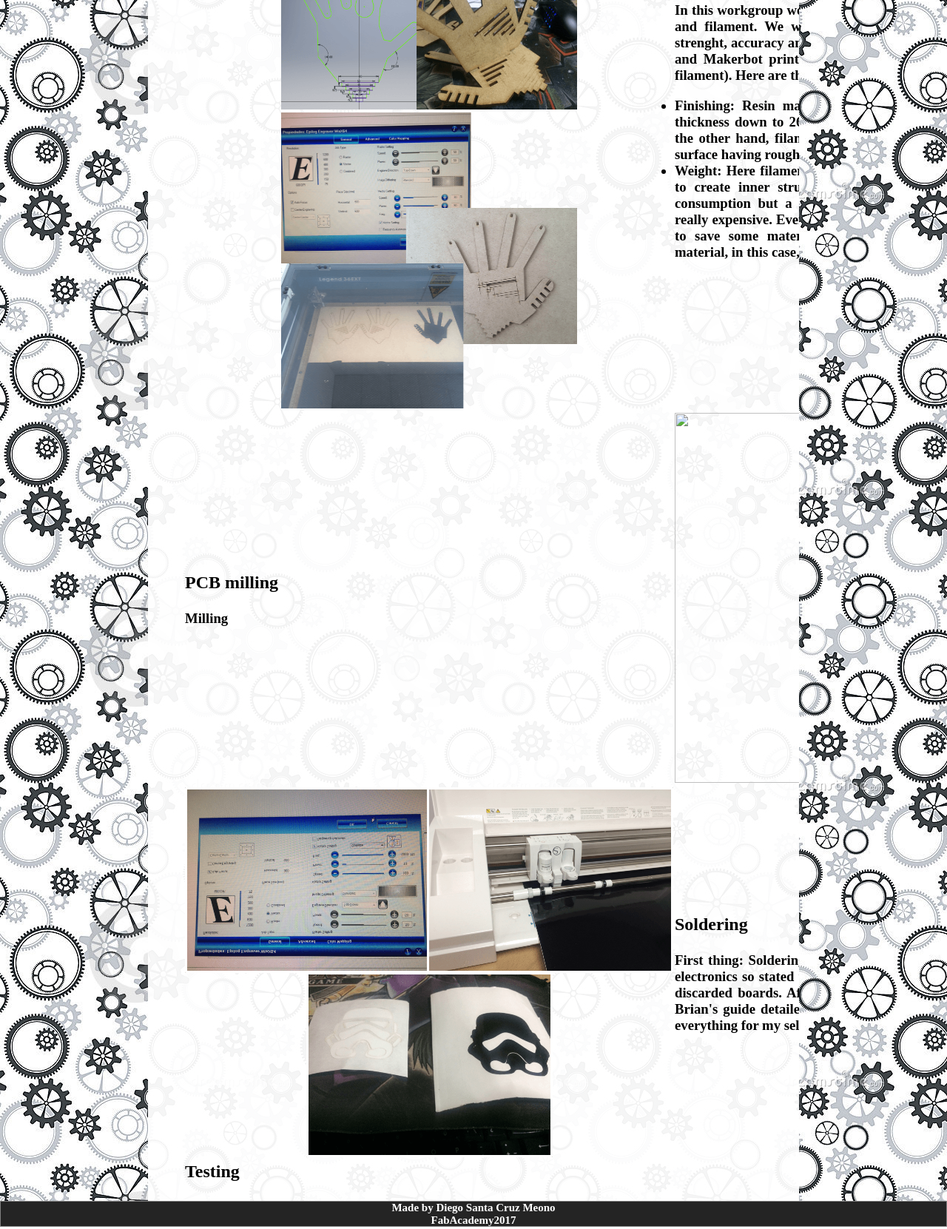
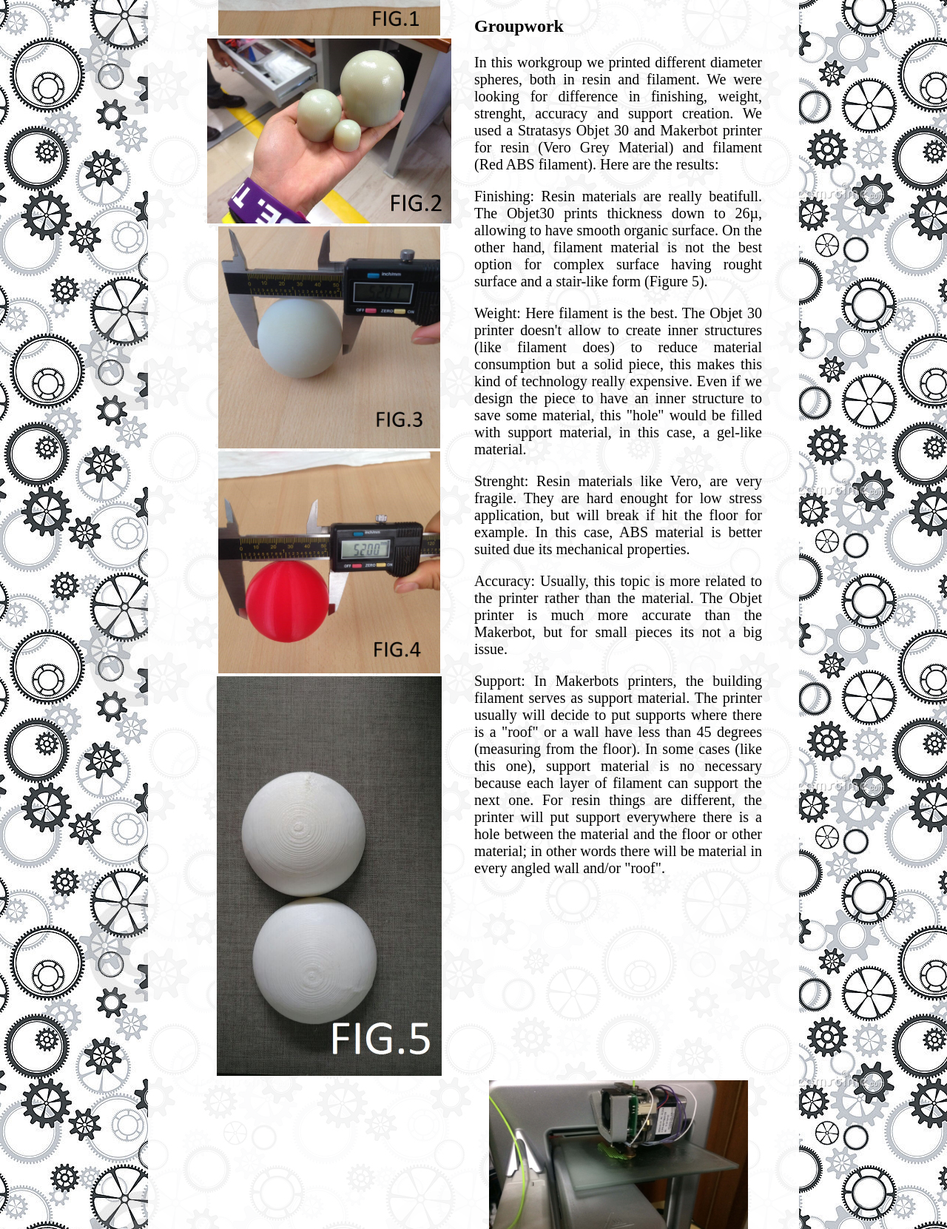
Before and after one commit to Jaeggler/WebPageTest, a plain HTML site: page week5.html in a window 1280 px wide. Shown: the part 526-2187 px from the top of the page at 74% size. Drawn offline with Linux system fonts and the light colour scheme.

Commit message:
week5 - Finish

```diff
--- a/style.css
+++ b/style.css
@@ -113,6 +113,8 @@ header{
 .contenido h3{
   text-align: justify;
   margin-top: 1em;
+  font-size: 20px;
+  font-weight: lighter;
 }
 
 
--- a/week5.html
+++ b/week5.html
@@ -20,49 +20,56 @@
     <table>
       <!--Fila1-->
       <tr>
-        <td><img src="Imagenes\Assignment3\WorkgroupImage.png" width="400px" height="400px"><img src="Imagenes\Assignment3\WorkgroupImage2.png" width="400px" height="400px"></td>
+        <td><img src="Imagenes\week5\w5_spheres.jpg" width="300px" height="300px"><img src="Imagenes\week5\w5_resinsphere.jpg" width="330px" height="250px">
+            <img src="Imagenes\week5\w5_resinmeasure.jpg" width="300px" height="300px"><img src="Imagenes\week5\w5_filamentmeasure.jpg" width="300px" height="300px">
+          <img src="Imagenes\week5\w5_filamentfinish.jpg" width="304px" height="540px"></td>
 
         <td>
            <h2>Groupwork</h2>
               <h3>In this workgroup we printed different diameter spheres, both in resin and filament. We were looking for difference in finishing, weight, strenght, accuracy and support creation.
-              We used a Stratasys Objet 30 and Makerbot printer for resin (Vero Material) and filament (ABS filament). Here are the results></h3>
-              <h3><ul>
-                <li>Finishing: Resin materials are really beatifull. The Objet30 prints thickness down to 26µ, allowing to have smooth organic surface. On the other hand, filament material
-                is not the best option for complex surface having rought surface and a stair-like form.</li>
-                <li>Weight: Here filament is the best. The Objet 30 printer doesn't allow to create inner structures (like filament does) to reduce material consumption but a solid piece,
+              We used a Stratasys Objet 30 and Makerbot printer for resin (Vero Grey Material) and filament (Red ABS filament). Here are the results:</h3>
+              <h3>
+                <h3>Finishing: Resin materials are really beatifull. The Objet30 prints thickness down to 26µ, allowing to have smooth organic surface. On the other hand, filament material
+                is not the best option for complex surface having rought surface and a stair-like form (Figure 5).</h3>
+
+                <h3>Weight: Here filament is the best. The Objet 30 printer doesn't allow to create inner structures (like filament does) to reduce material consumption but a solid piece,
                    this makes this kind of technology really expensive. Even if we design the piece to have an inner structure to save some material, this "hole" would be filled with support material,
-                 in this case, a gel-like material</li>
+                 in this case, a gel-like material.</h3>
 
+                 <h3>Strenght: Resin materials like Vero, are very fragile. They are hard enought for low stress application, but will break if hit the floor for example. In this case, ABS material is
+                   better suited due its mechanical properties.</h3>
 
-              </ul></h3>
+                   <h3>Accuracy: Usually, this topic is more related to the printer rather than the material. The Objet printer is much more accurate than the Makerbot, but for small pieces its not a big
+                   issue.</h3>
+
+                   <h3>Support: In Makerbots printers, the building filament serves as support material. The printer usually will decide to put supports where there is a "roof" or a wall have less than 45
+                   degrees (measuring from the floor). In some cases (like this one), support material is no necessary because each layer of filament can support the next one. For resin things are different,
+                 the printer will put support everywhere there is a hole between the material and the floor or other material; in other words there will be material in every angled wall and/or "roof".</h3>
+
+              </h3>
             </td>
 
       </tr>
       <!--Fila2-->
       <tr>
         <td>
-          <h2>PCB milling</h2>
-            <h3>Milling</h3>
+          <h2>3DPrint</h2>
+            <h3>In this week, I'm going to print one wheel for my final project (you can check it <a href="finalp.html">here</a>). I want to explore different ideas for every component of my RC car, and
+              wheels is one thing really want to be different. I went to thingiverse and looked several ideas for RC car wheels and choose one that looks simple but interesting. After download it,
+              check it using 3D builder (a pre-installed STL viewer on Win10) and confirmed it have a desired dimensions. Load it to my printer and started. Click <a href="Files\week5\spiralwheel.stl" download>here</a> for download.</h3>
+            <h3>For this assignment I'm using a 3DSystems Gen 2 Cube printer with PLA material. This printer allows me to select between PLA and ABS materials and also to add raft and support. Also allows to
+              select 3 different infills for your project. Selected raft creation and "almost solid" infill. After 1 hour and a half, I had my print </h3>
+            <h3>Comments</h3>
+            <h3>It was a easy piece. Most of it is self supported, which makes easier for clean (only need to take off the raft). Due to it simple form, filament was perfect for the job.</h3>
+            <h3>The print measure marked 70.8 mm, that means a 0.01% error of its desing value.</h3>
+
             </td>
-        <td><img src="Imagenes\Assignment3\TriangleImage.PNG" width="565.75px" height="500px"></td>
+        <td><img src="Imagenes\week5\w5_printing.jpg" width="350px" height="240px"><img src="Imagenes\week5\w5_printend.jpg" width="350px" height="240px">
+            <img src="Imagenes\week5\w5_print.jpg" width="350px" height="240px"><img src="Imagenes\week5\w5_printpush.jpg" width="350px" height="240px">
+            <img src="Imagenes\week5\w5_printmeasure.jpg" width="350px" height="240px"></td>
       </tr>
       <!--Fila3-->
-      <tr>
-        <td><img src="Imagenes\Assignment3\VinylImage.png" width="660px" height="500px"></td>
-        <td>
-          <h2>Soldering</h2>
-          <h3>First thing: Soldering training. I had to no experience with soldering electronics so stated to solder some broken componentes to one of my discarded boards. After some training
-          , started with my final board. Brian's guide detailed every component I had to use, so I could find everything for my self. Finally after an hour I had my board ready</h3>
-            </td>
-      </tr>
       <!--Fila4-->
-      <tr>
-        <td>
-          <h2>Testing</h2>
-</td>
-        <td></td>
-      </tr>
-
     </table>
        </div>
   </div>
```
Also changed, not shown: Imagenes/week5/w5_filamentfinish.jpg (added), Imagenes/week5/w5_filamentmeasure.jpg (added), Imagenes/week5/w5_print.jpg (added), Imagenes/week5/w5_printend.jpg (added), Imagenes/week5/w5_printing.jpg (added), Imagenes/week5/w5_printmeasure.jpg (added), Imagenes/week5/w5_printpush.jpg (added), Imagenes/week5/w5_resinmeasure.jpg (added), Imagenes/week5/w5_resinsphere.jpg (added), Imagenes/week5/w5_spheres.jpg (added), 1 other file.
